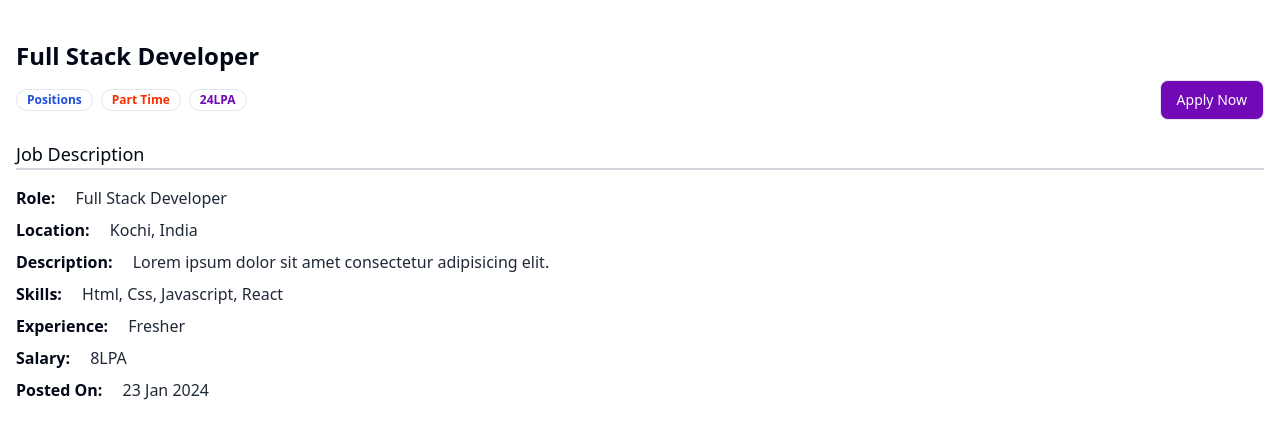
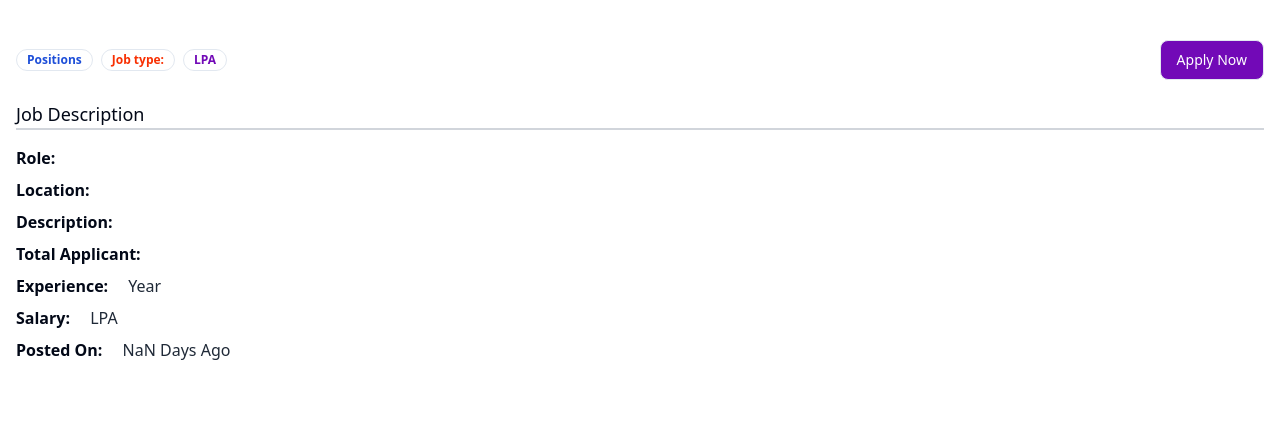
Before and after one commit to abhijithp327/Job-Portal-Web-App, a React (Vite) app in the folder frontend/: page /description/1 in a window 1280 px wide. Shown: the top 438 px of the page. Built offline with nearby package versions, Linux system fonts and the light colour scheme; no server answers.

Commit message:
added format date

```diff
--- a/frontend/src/components/Job.jsx
+++ b/frontend/src/components/Job.jsx
@@ -5,6 +5,7 @@ import { } from '@radix-ui/react-avatar'
 import { Avatar, AvatarImage } from './ui/avatar'
 import { Badge } from './ui/badge'
 import { useNavigate } from 'react-router-dom'
+import { formatDate } from '@/utils/formatDate'
 
 
 
@@ -17,7 +18,7 @@ const Job = ({ job }) => {
     return (
         <div className='p-5 rounded-md shadow-xl bg-white border border-gray-100'>
             <div className='flex items-center justify-between mb-3'>
-                <p className='text-sm text-gray-500'>{job?.createdAt}</p>
+                <p className='text-sm text-gray-500'>{formatDate(job?.createdAt) === 0 ? "Today" : `${formatDate(job?.createdAt)} Days Ago`}</p>
                 <Button variant='outline' className='rounded-full' size='icon'>
                     <Bookmark />
                 </Button>
@@ -42,9 +43,9 @@ const Job = ({ job }) => {
             <div className='flex flex-wrap items-center gap-2 mt-4'>
                 <Badge className='text-blue-700 font-bold' variant='ghost'>{job?.position} positions</Badge>
                 <Badge className='text-[#F83002] font-bold' variant='ghost'>Job type: {job?.jobType}</Badge>
-                <Badge className='text-[#7209b7] font-bold' variant='ghost'>Salary: {job?.salary}</Badge>
+                <Badge className='text-[#7209b7] font-bold' variant='ghost'>{job?.salary} LPA</Badge>
             </div>
-             {/* Action Buttons */}
+            {/* Action Buttons */}
             <div className='flex flex-wrap items-center gap-4 mt-4'>
                 <Button variant='outline' onClick={() => navigate(`/description/${job._id}`)} >Details</Button>
                 <Button className='bg-[#7209b7] hover:bg-[#4e298f]'>Save for later</Button>
--- a/frontend/src/components/JobDescription.jsx
+++ b/frontend/src/components/JobDescription.jsx
@@ -1,22 +1,58 @@
 import { Badge } from './ui/badge';
 import React from 'react';
 import { Button } from './ui/button';
+import { useParams } from 'react-router-dom';
+import axios from 'axios';
+import { setSingleJob } from '@/redux/jobSlice';
+import { JOB_API_END_POINT } from '@/utils/constant';
+import { useDispatch, useSelector } from 'react-redux';
+import { formatDate } from '@/utils/formatDate';
 
 const JobDescription = () => {
+
+    const dispatch = useDispatch();
+
+    const params = useParams();
+    const jobId = params.id;
+
+    const { singleJob } = useSelector(state => state.job);
+
+    const { user } = useSelector(state => state.auth);
+
+    React.useEffect(() => {
+        const fetchSingleJob = async () => {
+            try {
+
+                const response = await axios.get(`${JOB_API_END_POINT}/get-job/${jobId}`, {
+                    withCredentials: true
+                });
+
+                // console.log(response.data);
+
+                if (response.data.status === 200) {
+                    dispatch(setSingleJob(response.data.result));
+                };
+
+            } catch (error) {
+                console.log(error);
+            }
+        }
+        fetchSingleJob();
+    }, [jobId, dispatch]);
 
     const isApplied = false;
 
     return (
         <div className='max-w-7xl mx-auto px-4 my-10'>
 
-            <h1 className='font-bold text-xl md:text-2xl'>Full Stack Developer</h1>
+            <h1 className='font-bold text-xl md:text-2xl'>{singleJob?.title}</h1>
             {/* Badges and Apply Button */}
             <div className='flex flex-col md:flex-row items-start md:items-center justify-between mt-2 space-y-4 md:space-y-0'>
                 {/* Badges */}
                 <div className='flex flex-wrap items-center gap-2'>
-                    <Badge className='text-blue-700 font-bold' variant='ghost'>Positions</Badge>
-                    <Badge className='text-[#F83002] font-bold' variant='ghost'>Part Time</Badge>
-                    <Badge className='text-[#7209b7] font-bold' variant='ghost'>24LPA</Badge>
+                    <Badge className='text-blue-700 font-bold' variant='ghost'>{singleJob?.position}Positions</Badge>
+                    <Badge className='text-[#F83002] font-bold' variant='ghost'>Job type: {singleJob?.jobType}</Badge>
+                    <Badge className='text-[#7209b7] font-bold' variant='ghost'>{singleJob?.salary} LPA</Badge>
                 </div>
                 {/* Apply Button */}
                 <Button
@@ -30,13 +66,13 @@ const JobDescription = () => {
             {/* Job Description Section */}
             <h1 className='border-b-2 border-b-gray-300 font-medium mt-5 text-lg'>Job Description</h1>
             <div className='mt-4'>
-                <h1 className='font-bold mt-2'>Role: <span className='text-gray-800 font-normal pl-4'>Full Stack Developer</span></h1>
-                <h1 className='font-bold mt-2'>Location: <span className='text-gray-800 font-normal pl-4'>Kochi, India</span></h1>
-                <h1 className='font-bold mt-2'>Description: <span className='text-gray-800 font-normal pl-4'>Lorem ipsum dolor sit amet consectetur adipisicing elit.</span></h1>
-                <h1 className='font-bold mt-2'>Skills: <span className='text-gray-800 font-normal pl-4'>Html, Css, Javascript, React</span></h1>
-                <h1 className='font-bold mt-2'>Experience: <span className='text-gray-800 font-normal pl-4'>Fresher</span></h1>
-                <h1 className='font-bold mt-2'>Salary: <span className='text-gray-800 font-normal pl-4'>8LPA</span></h1>
-                <h1 className='font-bold mt-2'>Posted On: <span className='text-gray-800 font-normal pl-4'>23 Jan 2024</span></h1>
+                <h1 className='font-bold mt-2'>Role: <span className='text-gray-800 font-normal pl-4'>{singleJob?.title}</span></h1>
+                <h1 className='font-bold mt-2'>Location: <span className='text-gray-800 font-normal pl-4'>{singleJob?.location}</span></h1>
+                <h1 className='font-bold mt-2'>Description: <span className='text-gray-800 font-normal pl-4'>{singleJob?.description}</span></h1>
+                <h1 className='font-bold mt-2'>Total Applicant: <span className='text-gray-800 font-normal pl-4'>{singleJob?.applications.length}</span></h1>
+                <h1 className='font-bold mt-2'>Experience: <span className='text-gray-800 font-normal pl-4'>{singleJob?.experienceLevel} Year</span></h1>
+                <h1 className='font-bold mt-2'>Salary: <span className='text-gray-800 font-normal pl-4'>{singleJob?.salary} LPA</span></h1>
+                <h1 className='font-bold mt-2'>Posted On: <span className='text-gray-800 font-normal pl-4'>{formatDate(singleJob?.createdAt)=== 0 ? "Today" : `${formatDate(singleJob?.createdAt)} Days Ago`}</span></h1>
             </div>
 
         </div>
--- a/frontend/src/redux/jobSlice.js
+++ b/frontend/src/redux/jobSlice.js
@@ -4,14 +4,19 @@ const jobSlice = createSlice({
     name: "job",
     initialState: {
         allJobs: [],
+        singleJob: null,
     },
     reducers: {
         setAllJobs: (state, action) => {
             state.allJobs = action.payload;
-        }
+        },
+
+        setSingleJob: (state, action) => {
+            state.singleJob = action.payload;
+        },
     }
 });
 
-export const { setAllJobs } = jobSlice.actions;
+export const { setAllJobs, setSingleJob } = jobSlice.actions;
 
 export default jobSlice.reducer;
--- /dev/null
+++ b/frontend/src/utils/formatDate.js
@@ -0,0 +1,6 @@
+export const formatDate = (mongooseTime) => {
+    const createdAt = new Date(mongooseTime);
+    const currentDate = new Date();
+    const diffTime = Math.abs(currentDate - createdAt);
+    return Math.floor(diffTime / (1000 * 24 * 60 * 60));
+};
```
